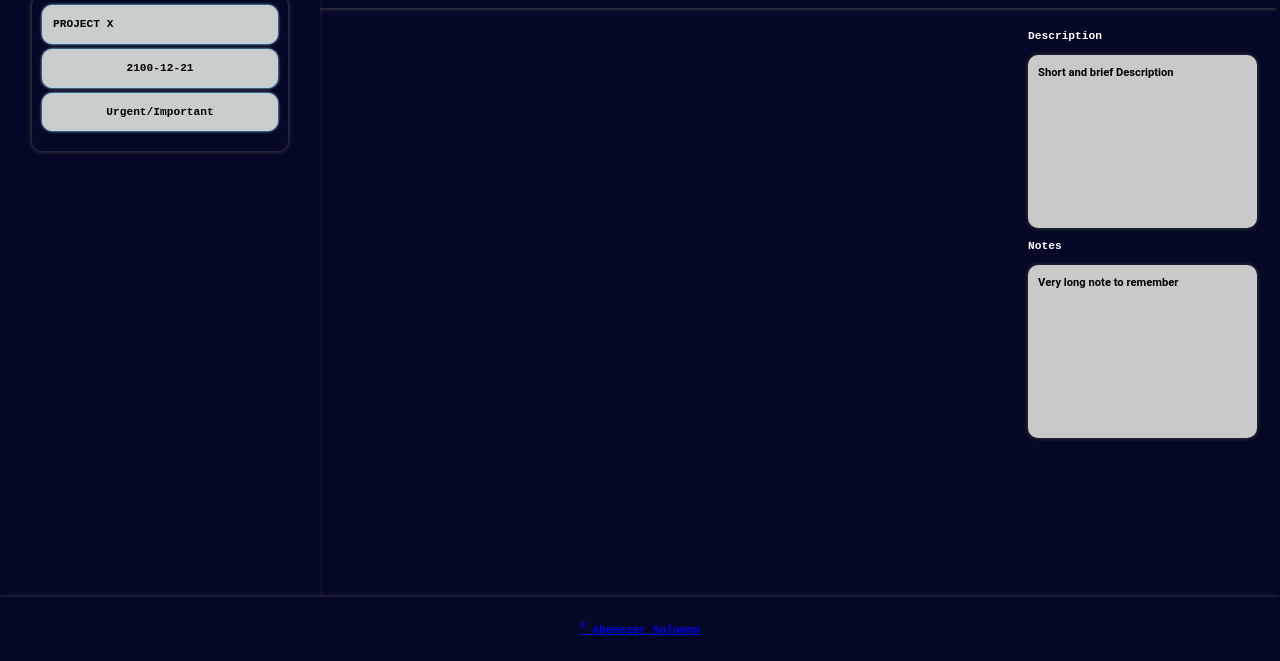
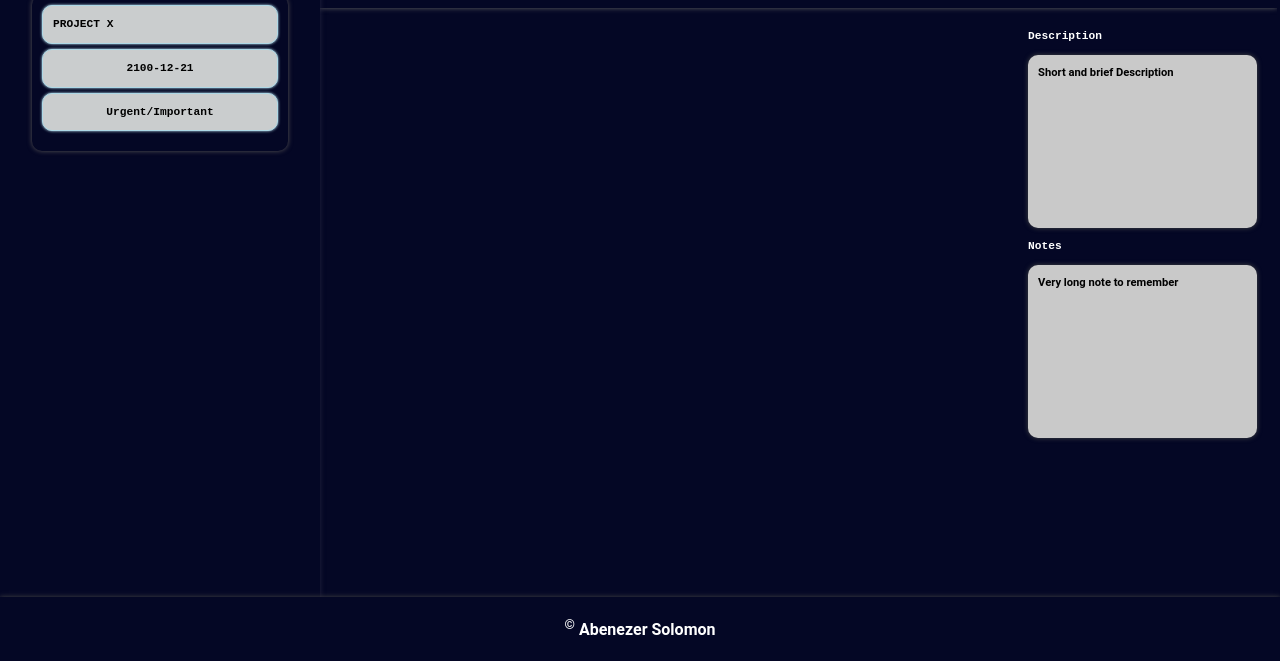
Before and after one commit to abnsol/todo-List, a website built with webpack: page src/page/template.html in a window 1280 px wide. Shown: the part 139-800 px from the top of the page. Built offline with nearby package versions, Linux system fonts and the light colour scheme; a web font is replaced by a local one.

Commit message:
edit footer

```diff
--- a/src/styles/page.css
+++ b/src/styles/page.css
@@ -49,6 +49,13 @@
         display: flex;
         justify-content: center;
         align-items: center;
+        font-size: 1rem;
+        font-family: "Roboto",sans-serif;
+
+        a {
+            text-decoration: none;
+            color: white;
+        }
     }
 }
 
```
